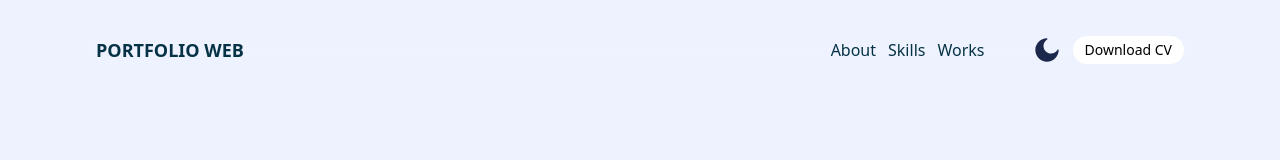
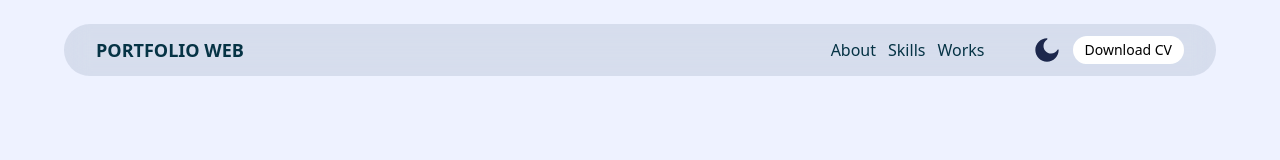
Before and after one commit to Arias-Coding/NewPortfolio, a React (Vite) app: page / in a window 1280 px wide. Shown: the top 160 px of the page. Built offline with nearby package versions, Linux system fonts and the light colour scheme.

Commit message:
footer section

```diff
--- a/src/App.jsx
+++ b/src/App.jsx
@@ -3,6 +3,7 @@ import Header from "./Components/Header";
 import About from "./Components/About";
 import Skills from "./Components/Skills";
 import Works from "./Components/Works";
+import Footer from "./Components/Footer";
 
 function App() {
 
@@ -13,6 +14,7 @@ function App() {
       <About />
       <Skills />
       <Works />
+      <Footer />
     </div>
   );
 }
--- /dev/null
+++ b/src/Components/Footer.jsx
@@ -0,0 +1,43 @@
+import DefaultDiv from "./defaultDiv";
+
+export default function App() {
+  return (
+    <DefaultDiv bgColor={""} className={"py-26"}>
+      <h3 className="text-4xl font-bold">Contact Me</h3>
+      <p className="text-lg w-160 mt-7">
+        Lorem ipsum, dolor sit amet consectetur adipisicing elit. Tempore nisi
+        veritatis consectetur, odit molestiae repellat saepe error pariatur
+        excepturi aut animi repellendus, fugiat nemo et quaerat alias,
+        blanditiis itaque laudantium enim fugit?
+      </p>
+      <p className="text-lg w-160 mt-7">uhfdiua@gmail.com</p>
+
+      <div className="flex items-center gap-5 mt-14">
+        <a href="">
+          {" "}
+          <img
+            className="w-8 h-8 dark:invert"
+            src="./github-142-svgrepo-com.svg"
+            alt=""
+          />
+        </a>
+        <a href="">
+          {" "}
+          <img
+            className="w-10 h-10 dark:invert"
+            src="./linkedin-svgrepo-com.svg"
+            alt=""
+          />
+        </a>
+        <a href="">
+          {" "}
+          <img
+            className="w-10 h-10 dark:invert"
+            src="./twitter-3-svgrepo-com.svg"
+            alt=""
+          />
+        </a>
+      </div>
+    </DefaultDiv>
+  );
+}
--- a/src/Components/Navbar.jsx
+++ b/src/Components/Navbar.jsx
@@ -3,7 +3,7 @@ import DefaultDiv from "./defaultDiv";
 export default function App() {
   return (
     <DefaultDiv className={"relative"}>
-      <div className=" fixed z-50 top-6 left-0 right-0 mx-auto w-6xl rounded-full bg-clip-padding backdrop-filter backdrop-blur-xl bg-opacity-90 flex items-center gap-3 py-3 px-8 justify-between">
+      <div className=" fixed z-50 top-6 left-0 right-0 mx-auto w-6xl rounded-full bg-slate-400/25 backdrop-blur-md flex items-center gap-3 py-3 px-8 justify-between">
         <span className="text-lg uppercase text-bol font-bold ">Portfolio Web</span>
         <div className="flex items-center gap-12 justify-between">
           <div className="flex items-center gap-3">
--- a/src/styles.css
+++ b/src/styles.css
@@ -1 +1,22 @@
 @import "tailwindcss";
+
+
+/* width */
+::-webkit-scrollbar {
+    width: 10px;
+  }
+
+  /* Track */
+  ::-webkit-scrollbar-track {
+    background: #8a8989;
+  }
+
+  /* Handle */
+  ::-webkit-scrollbar-thumb {
+    background: #2e2e2e;
+  }
+
+  /* Handle on hover */
+  ::-webkit-scrollbar-thumb:hover {
+    background: #2b2b2b;
+  }
```
